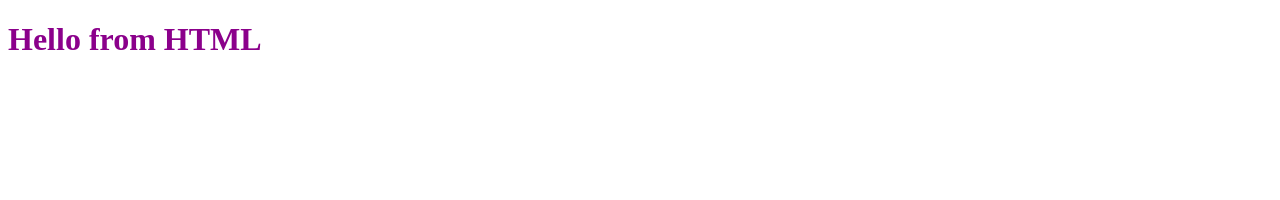
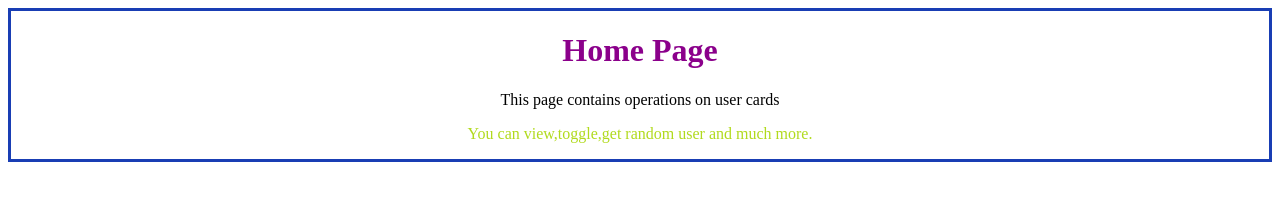
Before and after one commit to 24wh1a05g3-code/autosuggest, a website: page frontend/index.html in a window 1280 px wide. Drawn offline with Linux system fonts and the light colour scheme.

Commit message:
commit 4

```diff
--- a/frontend/index.css
+++ b/frontend/index.css
@@ -1,3 +1,18 @@
 h1 {
     color: darkmagenta;
 }
+
+#home-intro{
+    text-align: center;
+    /*border: 3px;
+    border-color:black;
+    border-style: solid;*/
+    border:3px solid rgb(25, 62, 180);
+
+}
+#home-intro:hover{
+    background-color: rgb(87, 171, 165);
+}
+#p2{
+    color: rgb(177, 218, 29);
+}
--- a/frontend/index.html
+++ b/frontend/index.html
@@ -7,7 +7,11 @@
     <link rel="stylesheet" href="index.css">
 </head>
 <body>
-    <h1>Hello from HTML</h1>
-    <script src="index.js"></script>
+    <div id="home-intro">
+    <h1>Home Page</h1>
+    <p id="p1">This page contains operations on user cards</p>
+    <p id="p2">You can view,toggle,get random user and much more.</p>
+</div>
+<script src="index.js"></script>
 </body>
 </html>
--- a/frontend/index.js
+++ b/frontend/index.js
@@ -1,2 +1,2 @@
 console.log("Hello from JS");
-alert("I am working");
+//alert("I am working");
```
